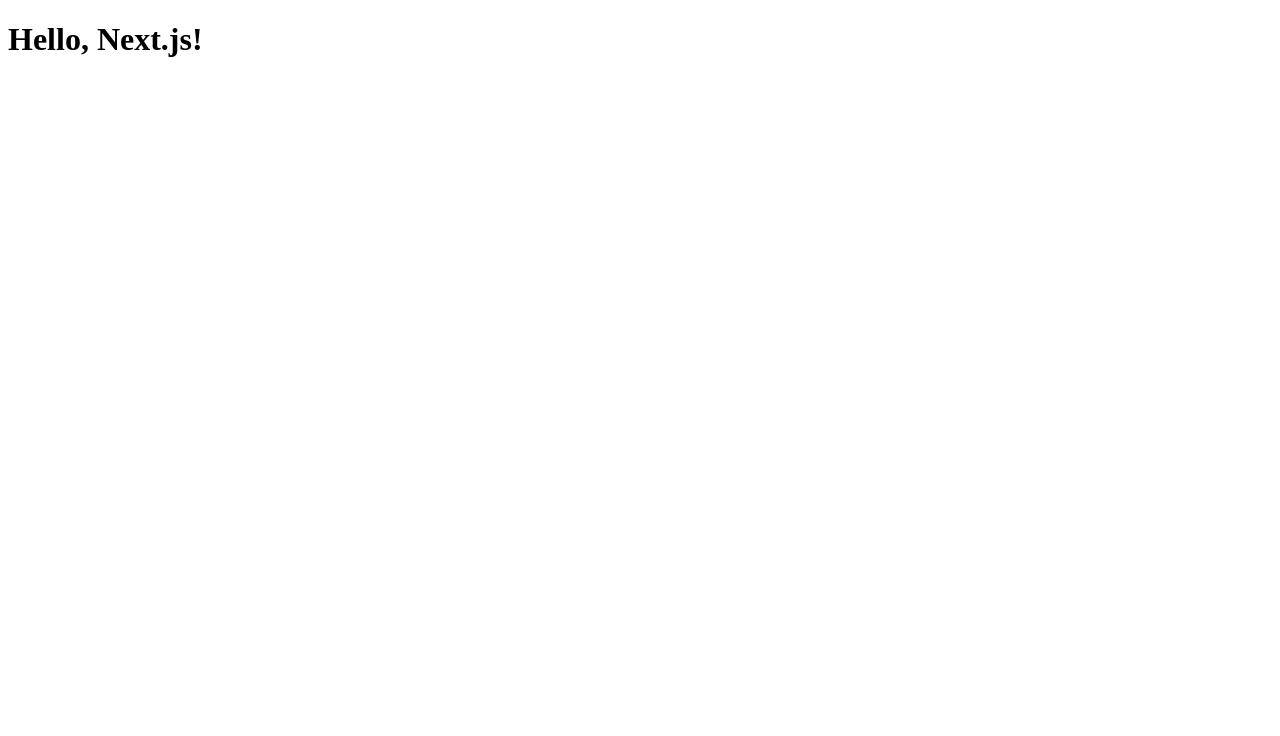
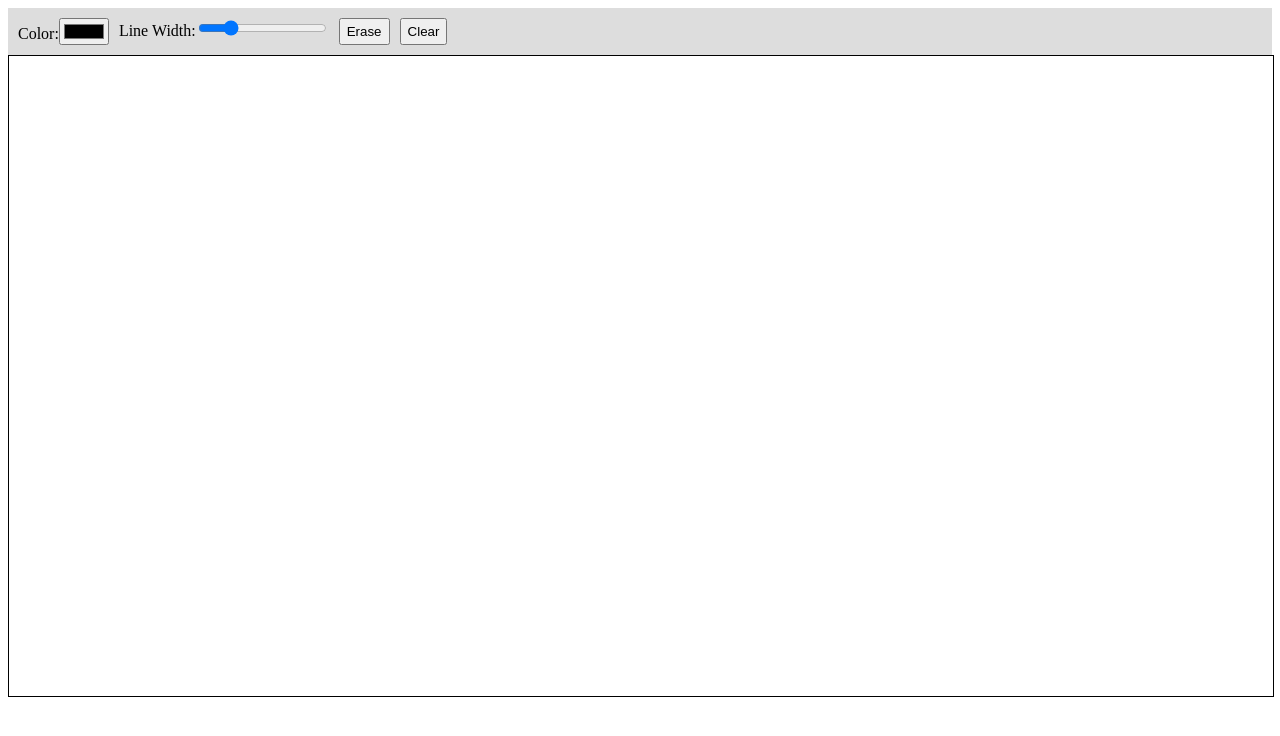
Before and after one commit to amar-nath-bhat/whiteboard, a Next.js app: page / in a window 1280 px wide. Shown: the top 736 px of the page. Built offline with nearby package versions, Linux system fonts and the light colour scheme; no server answers.

Commit message:
Add: Canvas, ToolBar, Server

```diff
--- a/app/page.tsx
+++ b/app/page.tsx
@@ -1,3 +1,22 @@
+"use client";
+
+import { useState } from "react";
+import Canvas from "@/components/Canvas";
+import ToolBar from "@/components/ToolBar";
+
 export default function Home() {
-  return <h1>Hello, Next.js!</h1>;
+  const [color, setColor] = useState("#000000");
+  const [lineWidth, setLineWidth] = useState(3);
+
+  return (
+    <div>
+      <ToolBar
+        onColorChange={setColor}
+        onLineWidthChange={setLineWidth}
+        onClearCanvas={() => window.location.reload()}
+        onErase={() => setColor("#FFFFFF")}
+      />
+      <Canvas color={color} lineWidth={lineWidth} />
+    </div>
+  );
 }
--- /dev/null
+++ b/components/Canvas.tsx
@@ -0,0 +1,106 @@
+"use client";
+
+import { useEffect, useRef, useState } from "react";
+import io, { Socket } from "socket.io-client";
+
+interface CustomCanvasRenderingContext2D extends CanvasRenderingContext2D {
+  lastX?: number;
+  lastY?: number;
+}
+
+let socket: Socket | null = null;
+
+const Canvas = ({ color, lineWidth }: { color: string; lineWidth: number }) => {
+  const canvasRef = useRef<HTMLCanvasElement | null>(null);
+  const ctxRef = useRef<CustomCanvasRenderingContext2D | null>(null);
+  const [isDrawing, setIsDrawing] = useState(false);
+
+  useEffect(() => {
+    socket = io("http://localhost:3001");
+
+    socket.on("connect", () => console.log("Connected to WebSocket"));
+
+    // Listen for incoming draw events
+    socket.on("draw", ({ x, y, prevX, prevY, color, lineWidth }) => {
+      if (ctxRef.current) {
+        ctxRef.current.strokeStyle = color;
+        ctxRef.current.lineWidth = lineWidth;
+        ctxRef.current.beginPath();
+        ctxRef.current.moveTo(prevX, prevY);
+        ctxRef.current.lineTo(x, y);
+        ctxRef.current.stroke();
+      }
+    });
+
+    return () => {
+      socket?.disconnect();
+    };
+  }, []);
+
+  useEffect(() => {
+    if (canvasRef.current) {
+      const canvas = canvasRef.current;
+      canvas.width = window.innerWidth * 0.8;
+      canvas.height = window.innerHeight * 0.8;
+      const ctx = canvas.getContext("2d") as CustomCanvasRenderingContext2D;
+      ctx.lineCap = "round";
+      ctx.lineJoin = "round";
+      ctxRef.current = ctx;
+    }
+  }, []);
+
+  const startDrawing = (e: React.MouseEvent) => {
+    setIsDrawing(true);
+    draw(e);
+  };
+
+  const stopDrawing = () => {
+    setIsDrawing(false);
+    ctxRef.current?.beginPath();
+  };
+
+  const draw = (e: React.MouseEvent) => {
+    if (!isDrawing || !ctxRef.current) return;
+
+    const { offsetX, offsetY } = e.nativeEvent;
+    const prevX = ctxRef.current.lastX ?? offsetX;
+    const prevY = ctxRef.current.lastY ?? offsetY;
+
+    ctxRef.current.strokeStyle = color;
+    ctxRef.current.lineWidth = lineWidth;
+    ctxRef.current.lineTo(offsetX, offsetY);
+    ctxRef.current.stroke();
+    ctxRef.current.beginPath();
+    ctxRef.current.moveTo(offsetX, offsetY);
+
+    socket?.emit("draw", {
+      x: offsetX,
+      y: offsetY,
+      prevX,
+      prevY,
+      color,
+      lineWidth,
+    });
+
+    ctxRef.current.lastX = offsetX;
+    ctxRef.current.lastY = offsetY;
+  };
+
+  return (
+    <canvas
+      ref={canvasRef}
+      onMouseDown={startDrawing}
+      onMouseUp={stopDrawing}
+      onMouseMove={draw}
+      style={{
+        border: "1px solid black",
+        cursor: "crosshair",
+        background: "white",
+        width: "100%",
+        height: "80vh",
+      }}
+    />
+  );
+};
+
+export default Canvas;
--- /dev/null
+++ b/components/ToolBar.tsx
@@ -0,0 +1,61 @@
+"use client";
+
+import { useState } from "react";
+
+interface ToolBarProps {
+  onColorChange: (color: string) => void;
+  onLineWidthChange: (width: number) => void;
+  onClearCanvas: () => void;
+  onErase: () => void;
+}
+
+const ToolBar = ({
+  onColorChange,
+  onLineWidthChange,
+  onClearCanvas,
+  onErase,
+}: ToolBarProps) => {
+  const [color, setColor] = useState("#000000");
+  const [lineWidth, setLineWidth] = useState(3);
+
+  return (
+    <div
+      style={{
+        display: "flex",
+        gap: "10px",
+        padding: "10px",
+        background: "#ddd",
+      }}
+    >
+      <label>
+        Color:
+        <input
+          type="color"
+          value={color}
+          onChange={(e) => {
+            setColor(e.target.value);
+            onColorChange(e.target.value);
+          }}
+        />
+      </label>
+      <label>
+        Line Width:
+        <input
+          type="range"
+          min="1"
+          max="10"
+          value={lineWidth}
+          onChange={(e) => {
+            const width = parseInt(e.target.value);
+            setLineWidth(width);
+            onLineWidthChange(width);
+          }}
+        />
+      </label>
+      <button onClick={onErase}>Erase</button>
+      <button onClick={onClearCanvas}>Clear</button>
+    </div>
+  );
+};
+
+export default ToolBar;
```
Also changed, not shown: package.json (+9 -5 lines), server.ts (added, +25 -0 lines), types/next.d.ts (added, +10 -0 lines), 1 other file (tests, documents, lock files or other folders).
